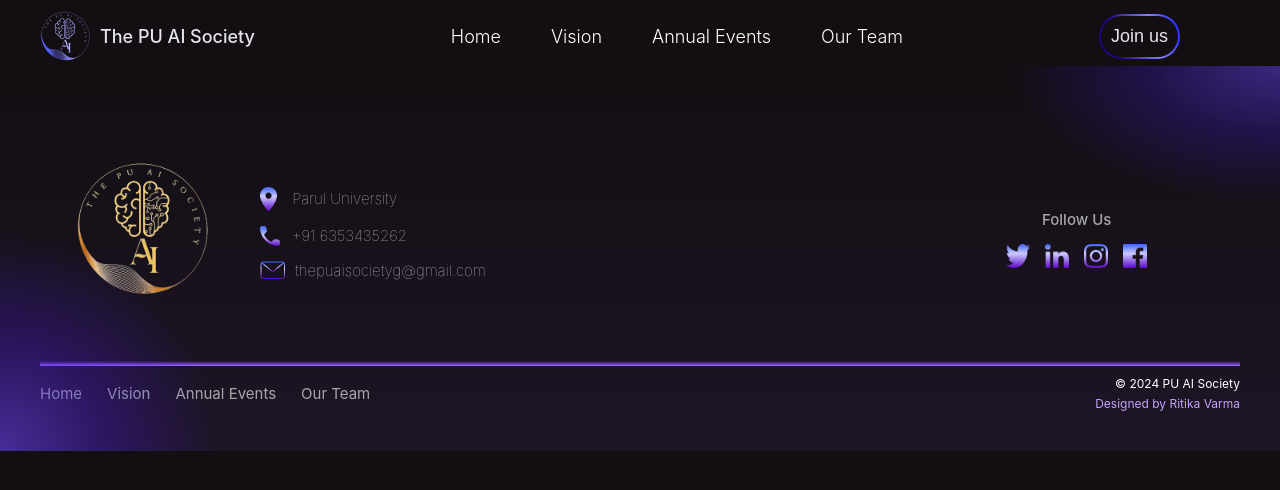
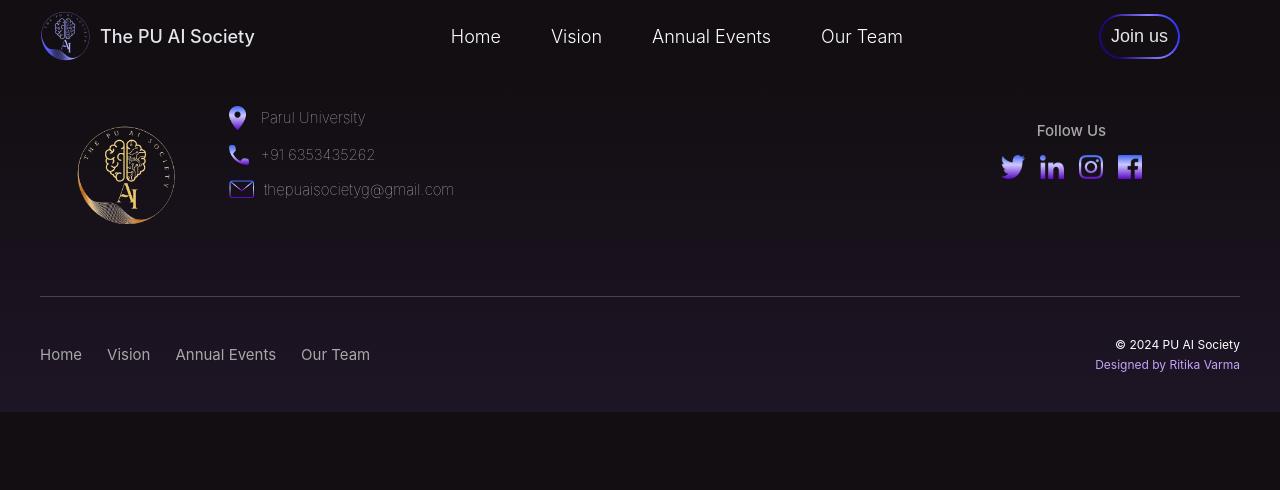
Before and after one commit to THEPUAISOCIETY/pu_ai_society, a React (Vite) app: page /students in a window 1280 px wide. Shown: the top 490 px of the page. Built offline with nearby package versions, Linux system fonts and the light colour scheme.

Commit message:
Revert "Merge pull request #12 from THEPUAISOCIETY/hetashri"
This reverts commit dd109672f22543d12af0ca3482b6e2fef0910258, reversing
changes made to 7d068c6637f9ae985953b9b7c5f2fa9747835117.

```diff
--- a/src/components/Footer/Footer.jsx
+++ b/src/components/Footer/Footer.jsx
@@ -53,7 +53,6 @@ function Footer() {
             </div>
           </div>
         </div>
-        <div className={classes.line}></div>
         <div className={classes.bottomSection}>
           <div className={classes.navLinks}>
             {NAVITEM.map((item, key) => (
@@ -70,8 +69,6 @@ function Footer() {
           </div>
         </div>
       </div>
-      <div className={classes.topBlob}></div>
-      <div className={classes.bottomBlob}></div>
     </footer>
   );
 }
--- a/src/components/Footer/Footer.module.css
+++ b/src/components/Footer/Footer.module.css
@@ -7,7 +7,6 @@
   z-index: 4; /* Higher than vision */
   position: relative; /* Ensure it creates its own stacking context */
   /* font-family: 'Arial', sans-serif; */
-  overflow: hidden;
 }
 
 
@@ -21,7 +20,10 @@
   display: flex;
   flex-wrap: wrap;
   justify-content: space-between;
-  align-items: center;
+  align-items: flex-start;
+  border-bottom: 1px solid #444;
+  padding-bottom: 20px;
+  margin-bottom: 20px;
 }
 
 .logoContainer {
@@ -29,13 +31,12 @@
   display: flex;
   justify-content: center;
   align-items: center;
-  margin-top: 30px;
-  margin-bottom: 25px;
+  margin-bottom: 20px;
   margin-right: 20px;
 }
 
 .logo {
-  max-width: 200px;
+  max-width: 150px;
   height: auto;
 }
 
@@ -121,27 +122,12 @@
   transform: scale(1.1);
 }
 
-.line {
-  height: 5px;
-  width: 100%;
-  background: linear-gradient(
-    to bottom,
-    rgba(157, 108, 255, 0) 0%,
-    rgb(92, 55, 167) 50%,
-    rgb(157, 108, 255) 100%
-  );
-  margin: 0 auto;
-  display: flex;
-  align-items: center;
-  justify-items: center;
-}
-
 .bottomSection {
   display: flex;
   flex-wrap: wrap;
   justify-content: space-between;
   align-items: center;
-  padding-top: 10px;
+  padding-top: 20px;
 }
 
 .navLinks {
@@ -184,28 +170,6 @@
   color: #3E65F2;
 }
 
-.topBlob {
-  width: 50vw;
-  height: 25vw;
-  background: radial-gradient(ellipse at center, #633ee882 0%, #4b1bea3f 30%, #311b6100 60%);
-  border-radius: 50%;
-  position: absolute;
-  top: -12.5vw;
-  right: -25vw;
-  z-index: 1;
-}
-
-.bottomBlob {
-  width: 40vw;
-  height: 40vw;
-  background: radial-gradient(ellipse at center, #633ee896 0%, #4b1bea4c 30%, #311b6100 60%);
-  border-radius: 50%;
-  position: absolute;
-  bottom: -20vw;
-  left: -20vw;
-  z-index: 1;
-}
-
 @media (max-width: 768px) {
   .topSection {
     flex-direction: column;
```
